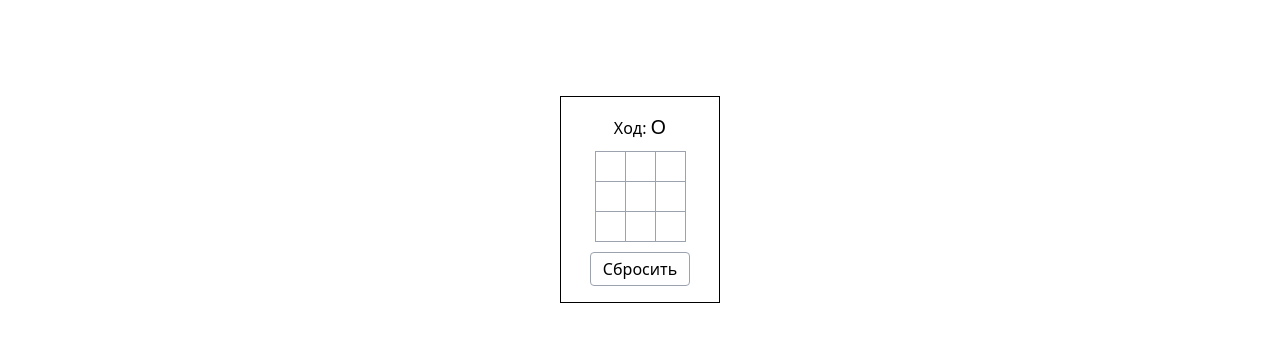
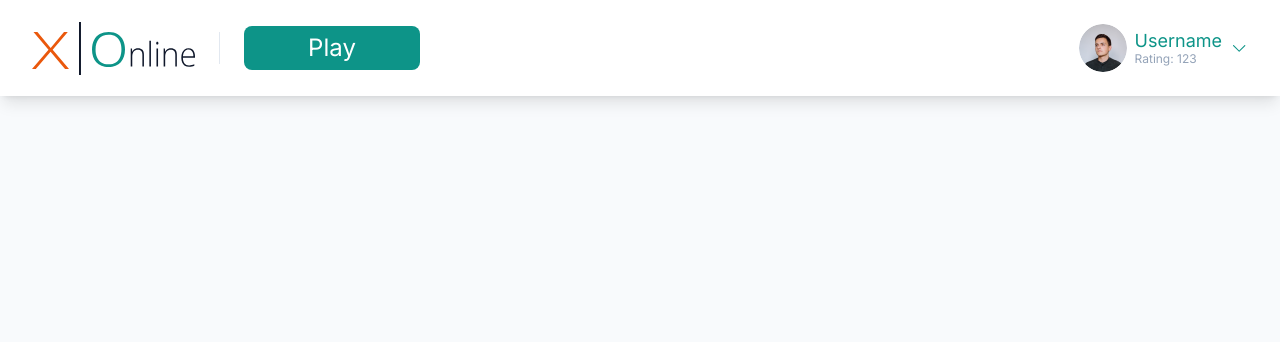
Before and after one commit to nobiart/tic-tac-toe-game, a Next.js app: page / in a window 1280 px wide. Shown: the top 342 px of the page. Built offline with nearby package versions, Linux system fonts and the light colour scheme.

Commit message:
feat: add Header component

```diff
--- /dev/null
+++ b/components/header/Header.jsx
@@ -0,0 +1,43 @@
+import Image from "next/image";
+import logoSrc from "./logo.svg";
+import avatarSrc from "./avatar.png";
+
+export function Header() {
+  return (
+    <header className="flex h-24 items-center px-8 bg-white shadow-lg">
+      <Image src={logoSrc} alt="Logo" />
+      <div className="w-px h-8 bg-slate-200 mx-6" />
+      <button className="w-44 bg-teal-600 text-white rounded-lg px-5 py-2 text-2xl leading-tight transition-colors hover:bg-teal-500">
+        Play
+      </button>
+      <button className="ml-auto flex items-center gap-2 text-start text-teal-600 transition-colors hover:text-teal-500">
+        <Image
+          className="rounded-[50%]"
+          width={48}
+          height={48}
+          src={avatarSrc}
+          alt="Avatar"
+          unoptimized
+        />
+        <div>
+          <div className="text-lg leading-tight">Username</div>
+          <div className="text-slate-400 text-xs leading-tight">
+            Rating: 123
+          </div>
+        </div>
+        <svg
+          width="18"
+          height="18"
+          viewBox="0 0 18 18"
+          fill="none"
+          xmlns="http://www.w3.org/2000/svg"
+        >
+          <path
+            d="M9.18753 12.75C9.04368 12.75 8.89968 12.6951 8.78985 12.5852L3.16485 6.96022C2.94505 6.74043 2.94505 6.3845 3.16485 6.16485C3.38464 5.94519 3.74057 5.94505 3.96022 6.16485L9.18753 11.3922L14.4148 6.16485C14.6346 5.94505 14.9906 5.94505 15.2102 6.16485C15.4299 6.38464 15.43 6.74057 15.2102 6.96022L9.58522 12.5852C9.47539 12.6951 9.33139 12.75 9.18753 12.75Z"
+            fill="currentColor"
+          />
+        </svg>
+      </button>
+    </header>
+  );
+}
--- /dev/null
+++ b/components/header/index.js
@@ -0,0 +1 @@
+export { Header } from "./Header";
--- a/pages/_app.jsx
+++ b/pages/_app.jsx
@@ -1,5 +1,12 @@
 import "../styles/global.css";
+import { Inter } from "next/font/google";
+
+const inter = Inter({ subsets: ["latin", "cyrillic"] });
 
 export default function App({ Component, pageProps }) {
-  return <Component {...pageProps} />;
+  return (
+    <div className={inter.className}>
+      <Component {...pageProps} />
+    </div>
+  );
 }
--- a/pages/index.jsx
+++ b/pages/index.jsx
@@ -1,5 +1,9 @@
-import { Game } from "../components/game/Game";
+import { Header } from "../components/header";
 
 export default function HomePage() {
-  return <Game />;
+  return (
+    <div className="bg-slate-50 min-h-screen">
+      <Header />
+    </div>
+  );
 }
--- a/tailwind.config.js
+++ b/tailwind.config.js
@@ -10,6 +10,9 @@ module.exports = {
   ],
   theme: {
     extend: {
+      lineHeight: {
+        tight: "1.2",
+      },
       // gridTemplateColumns: {
       //   'game-field': 'repeat(3, 30px)',
       // },
```
Also changed, not shown: components/header/avatar.png (added), components/header/logo.svg (added).
